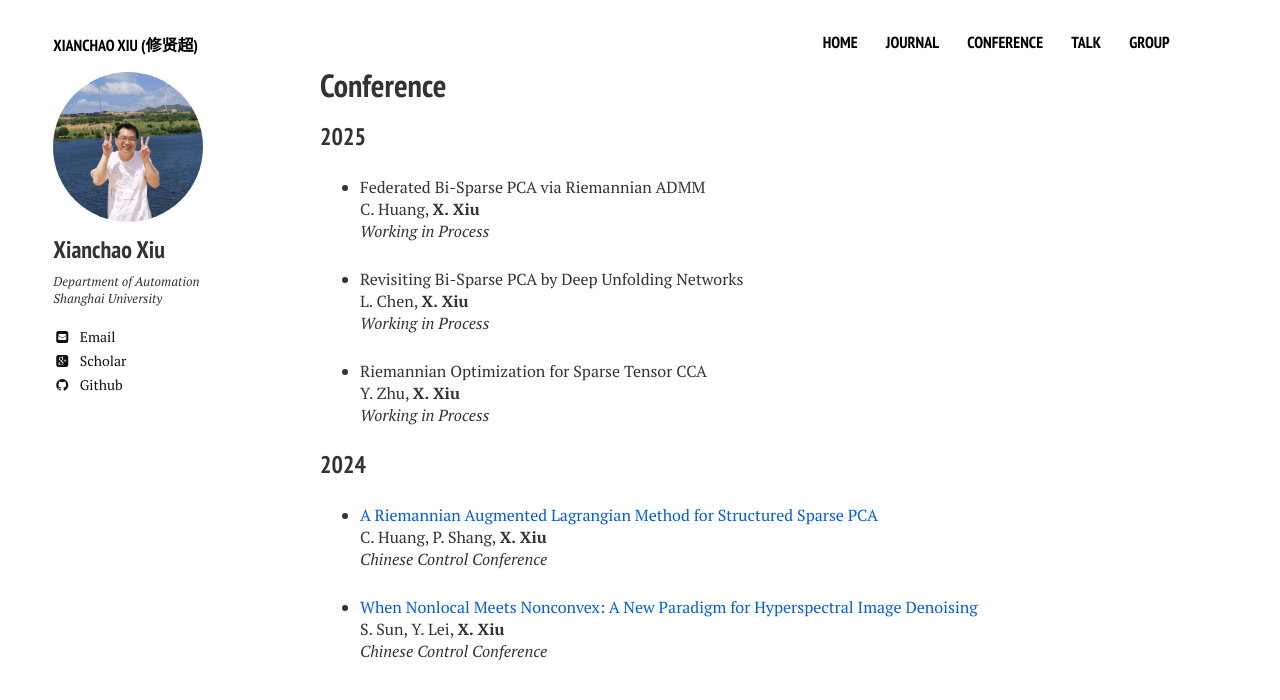
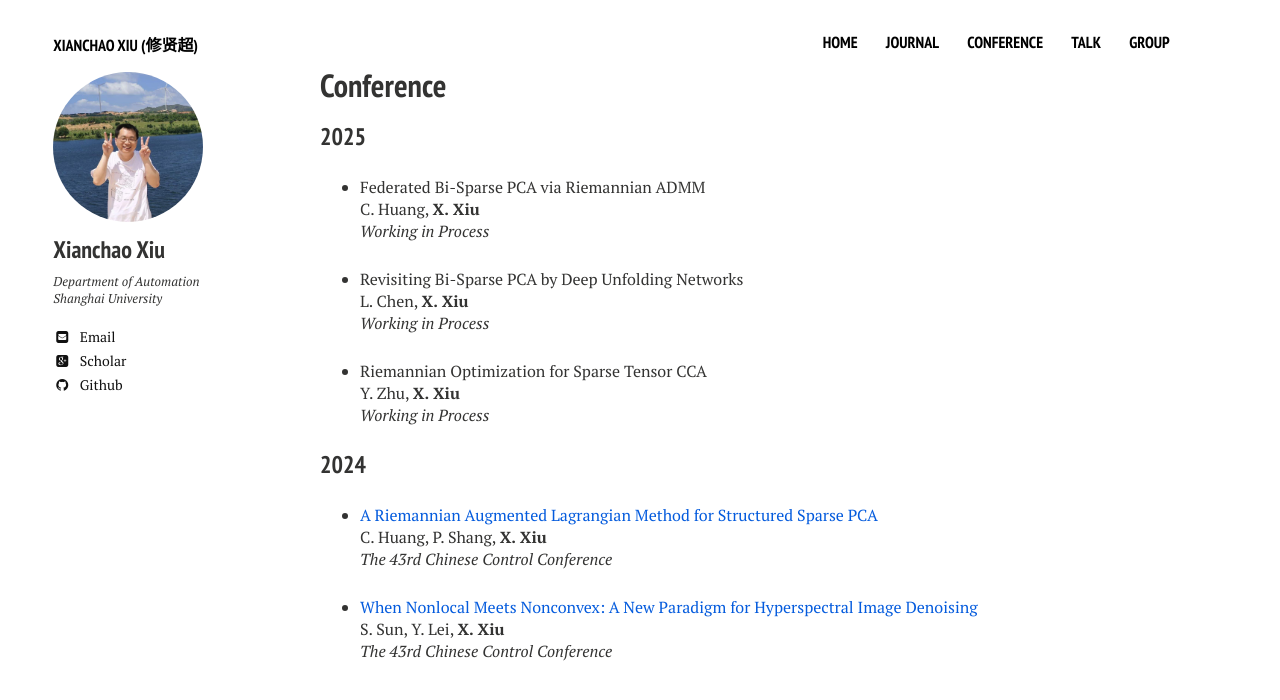
Before and after one commit to xianchaoxiu/xianchaoxiu.github.io, a Jekyll site: the page built from conference/index.md, in a window 1280 px wide. Shown: the top 700 px of the page. Built offline with Jekyll 4.4.1, drawn with Linux system fonts in a browser that asks for light colours; nearby versions of some CDN libraries.

Commit message:
Update index.md

```diff
--- a/conference/index.md
+++ b/conference/index.md
@@ -31,9 +31,9 @@ Y. Zhu, <b>X. Xiu</b> <br>
 ### 2024
 * <a href="https://ieeexplore.ieee.org/document/10661785" class="textlink" target="_blank">A Riemannian Augmented Lagrangian Method for Structured Sparse PCA</a><br>
 C. Huang, P. Shang, <b>X. Xiu</b><br>
-<i>Chinese Control Conference </i><br>
+<i>The 43rd Chinese Control Conference </i><br>
 
 
 * <a href="https://ieeexplore.ieee.org/document/10662067" class="textlink" target="_blank">When Nonlocal Meets Nonconvex: A New Paradigm for Hyperspectral Image Denoising</a><br>
 S. Sun, Y. Lei, <b>X. Xiu</b><br>
-<i>Chinese Control Conference </i><br>
+<i>The 43rd Chinese Control Conference </i><br>
```
